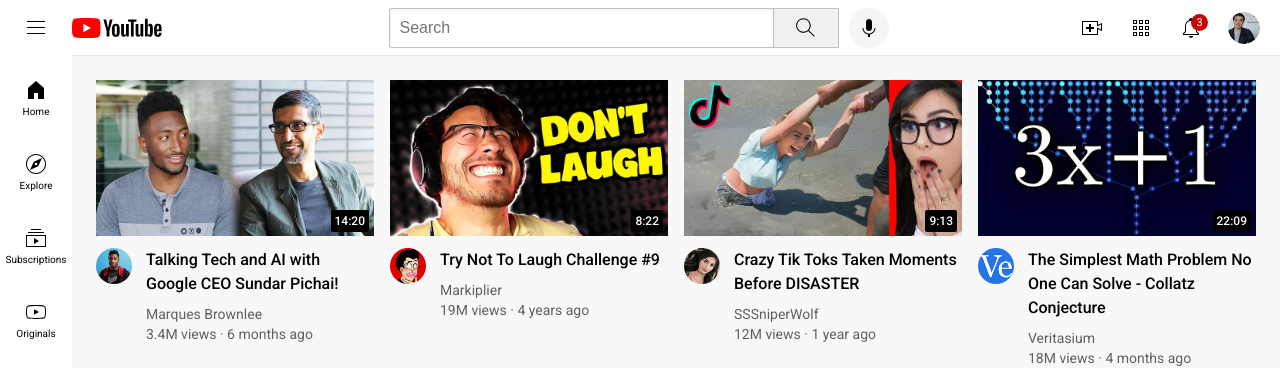
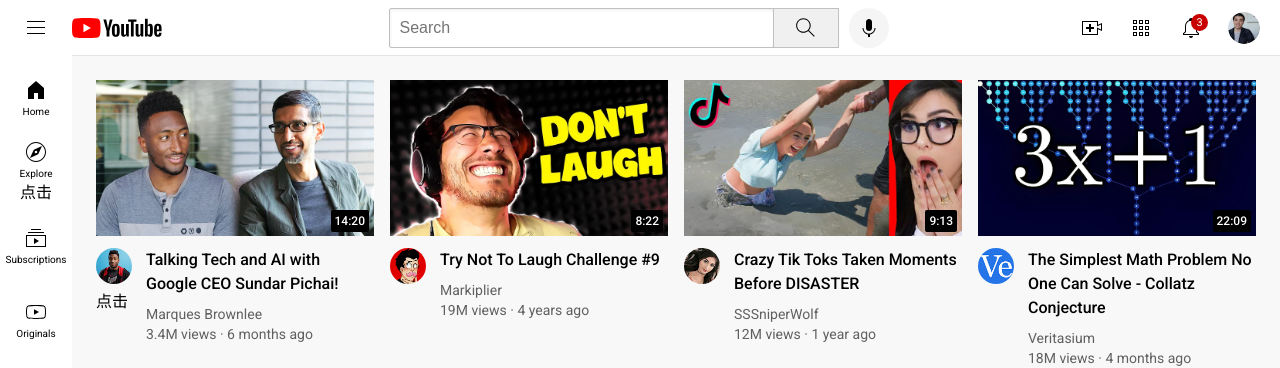
Before and after one commit to Zhao-JiaK/simpleTest, a plain HTML site: page index.html in a window 1280 px wide. Shown: the top 368 px of the page. Drawn offline with Linux system fonts and the light colour scheme.

Commit message:
Update index.html

```diff
--- a/index.html
+++ b/index.html
@@ -56,7 +56,7 @@
       <div class="sidebar-link">
         <img src="icons/explore.svg">
         <div>Explore</div>
-        <a src="https://www.youtube.com/watch?v=EerdGm-ehJQ&t=70459s"></a>
+        <a src="https://www.youtube.com/watch?v=EerdGm-ehJQ&t=70459s">点击</a>
       </div>
       <div class="sidebar-link">
         <img src="icons/subscriptions.svg">
@@ -86,6 +86,7 @@
           <div class="video-info-grid">
             <div class="channel-picture">
               <img class="profile-picture" src="channel-pictures/channel-1.jpeg">
+              <a src="https://www.youtube.com/watch?v=EerdGm-ehJQ&t=70459s">点击</a>
             </div>
             <div class="video-info">
               <p class="video-title">
```
